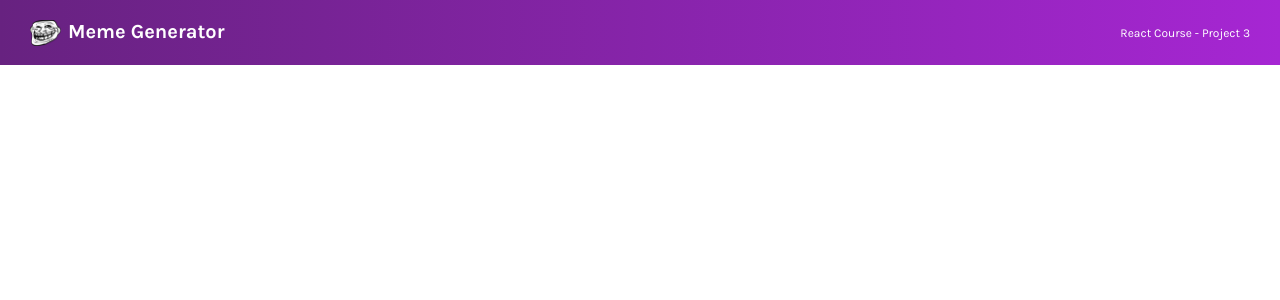
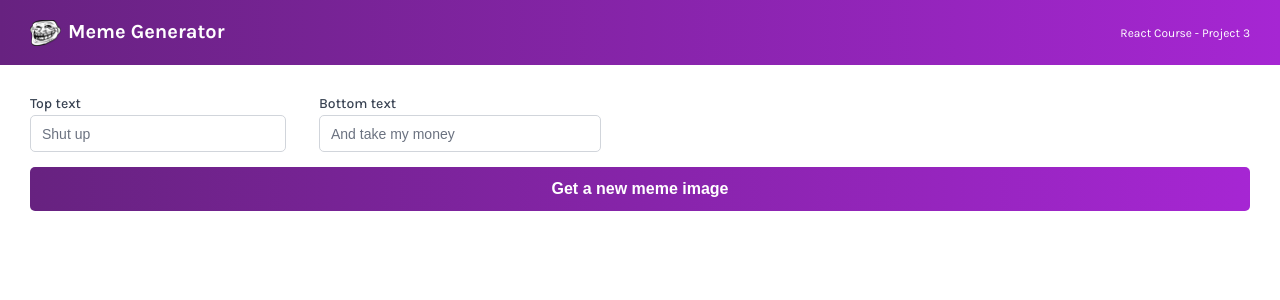
Before and after one commit to leanghok120/Learn-React-Scrimba, a React (Vite) app in the folder meme-generator/: page / in a window 1280 px wide. Shown: the top 300 px of the page. Built offline with nearby package versions, Linux system fonts and the light colour scheme.

Commit message:
Add meme body

```diff
--- a/meme-generator/src/App.jsx
+++ b/meme-generator/src/App.jsx
@@ -1,10 +1,12 @@
 import React from "react"
 import Header from "./Header"
+import Meme from "./Meme"
 
 export default function App() {
   return (
     <div className="container">
       <Header />
+      <Meme />
     </div>
   )
 }
--- /dev/null
+++ b/meme-generator/src/Meme.jsx
@@ -0,0 +1,20 @@
+import React from "react"
+
+export default function Meme() {
+  return (
+    <main className="meme-container">
+      <form className="text-form">
+        <div className="text-form-container">
+          <label htmlFor="toptext">Top text</label>
+          <input type="text" name="top-text" value="Shut up" className="form-input" />
+        </div>
+        <div className="text-form-container">
+          <label htmlFor="bottext">Bottom text</label>
+          <input type="text" name="bottom-text" value="And take my money" className="form-input" />
+        </div>
+      </form>
+      <button className="fetch-btn">Get a new meme image</button>
+
+    </main>
+  )
+}
--- a/meme-generator/src/style.css
+++ b/meme-generator/src/style.css
@@ -8,6 +8,7 @@ html,
 body {
   height: 100vh;
   font-family: "Karla", sans-serif;
+  background-color: #fff;
 }
 
 .header {
@@ -39,3 +40,47 @@ body {
   color: white;
   font-size: 12px;
 }
+
+.meme-container {
+  margin-top: 28px;
+  padding: 0px 30px;
+}
+
+.text-form {
+  display: flex;
+  gap: 33px;
+}
+
+.form-input {
+  width: 222px;
+  height: 37px;
+  border-radius: 5px;
+  border: 1px #D1D5DB solid;
+  padding: 11px;
+  background-color: #fff;
+  width: 100%;
+  margin-top: 3px;
+}
+
+.text-form-container label {
+  font-size: 14px;
+  font-weight: 500;
+  color: #374151;
+}
+
+.form-input[value] {
+  color: #6B7280;
+  font-size: 14px;
+}
+
+.fetch-btn {
+  background-image: linear-gradient(to right, #672280, #A626D3);
+  width: 100%;
+  height: 44px;
+  margin-top: 15px;
+  color: white;
+  font-weight: bold;
+  font-size: 16px;
+  border: none;
+  border-radius: 5px;
+}
```
